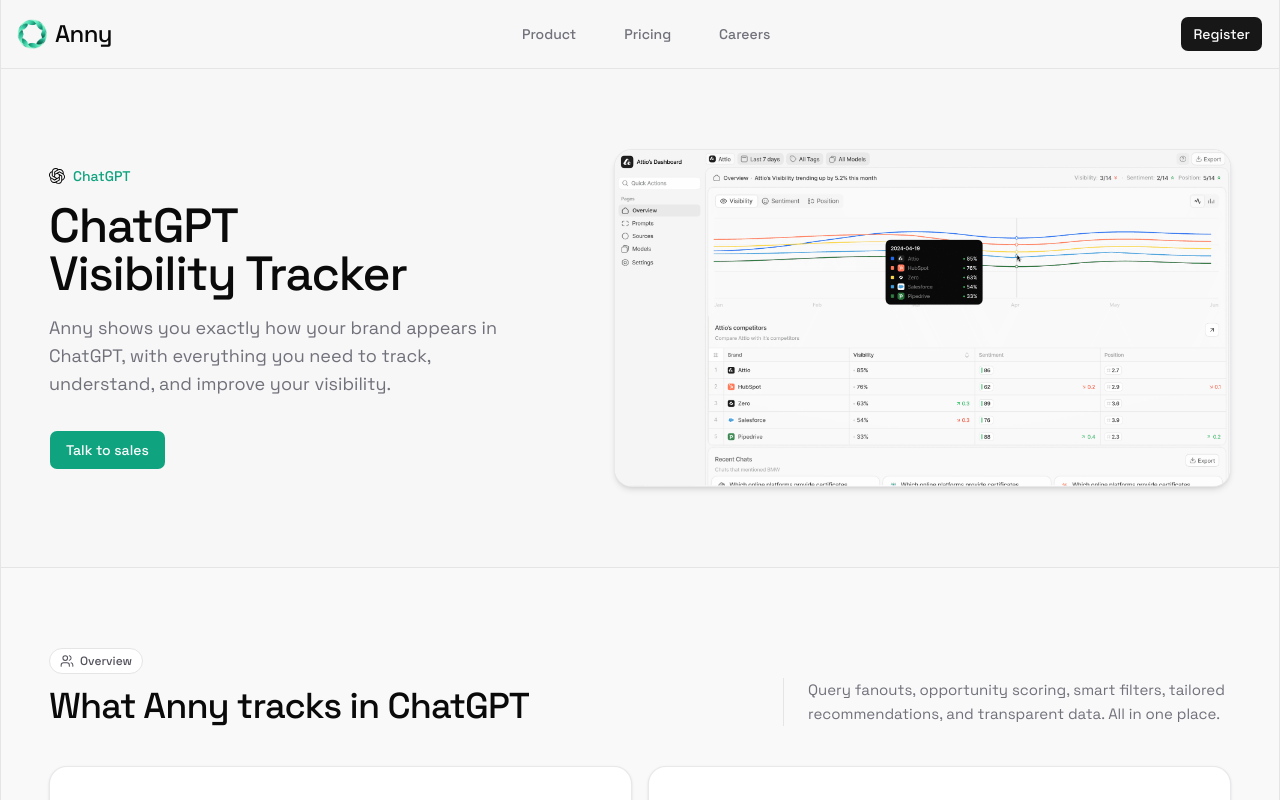
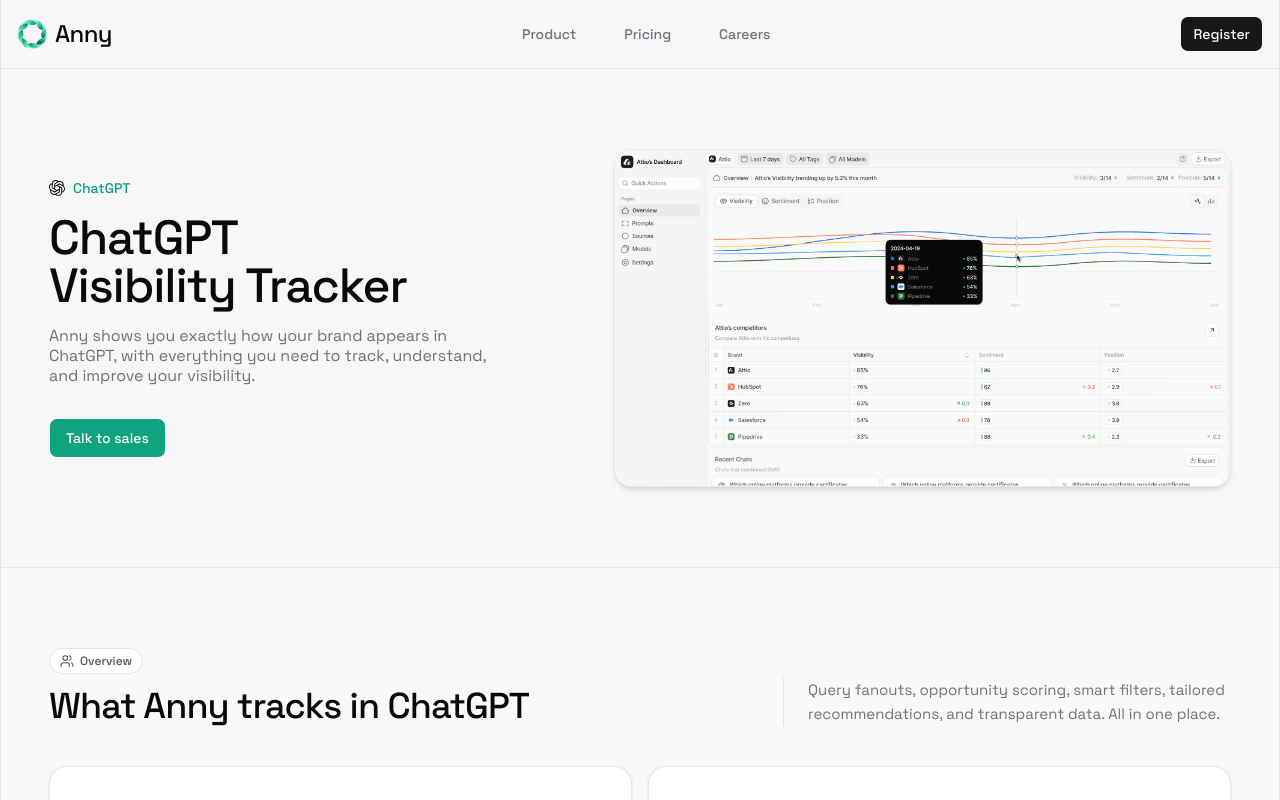
Before and after one commit to featuringmyself/anny, a Next.js app: page /features/chatgpt in a window 1280 px wide. Shown: the top 800 px of the page. Built offline with nearby package versions, Linux system fonts and the light colour scheme.

Commit message:
fix: adjust text styling in ChatGptHero component for improved readability and visual consistency

```diff
--- a/components/pages/features/chatgpt/ChatGptHero.tsx
+++ b/components/pages/features/chatgpt/ChatGptHero.tsx
@@ -29,7 +29,7 @@
           >
             ChatGPT Visibility Tracker
           </h1>
-          <p className="mt-4 max-w-md text-lg text-pretty text-zinc-500">
+          <p className="mt-4 max-w-md text-base leading-tight text-pretty text-zinc-500">
             Anny shows you exactly how your brand appears in ChatGPT, with
             everything you need to track, understand, and improve your
             visibility.
```
